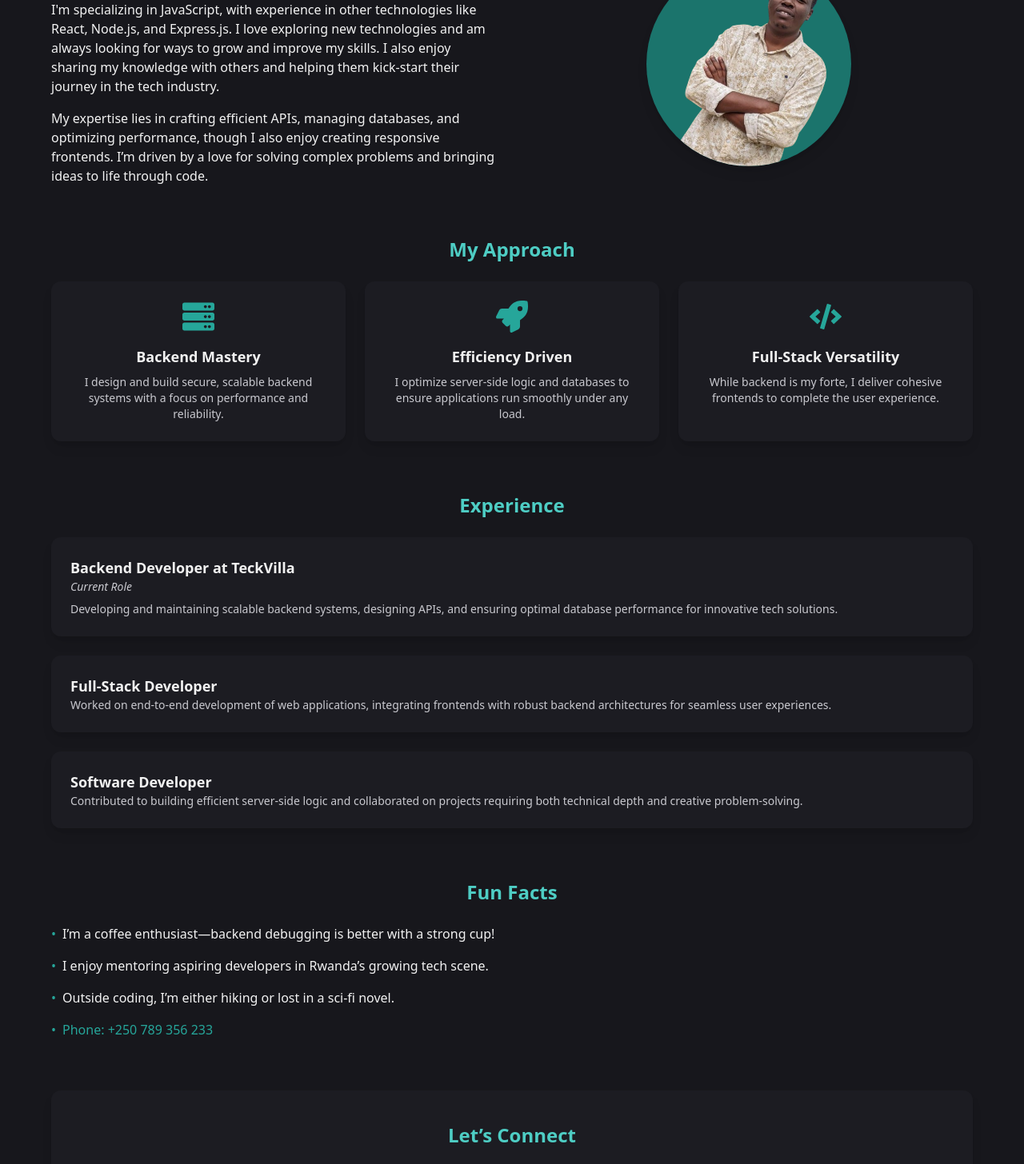
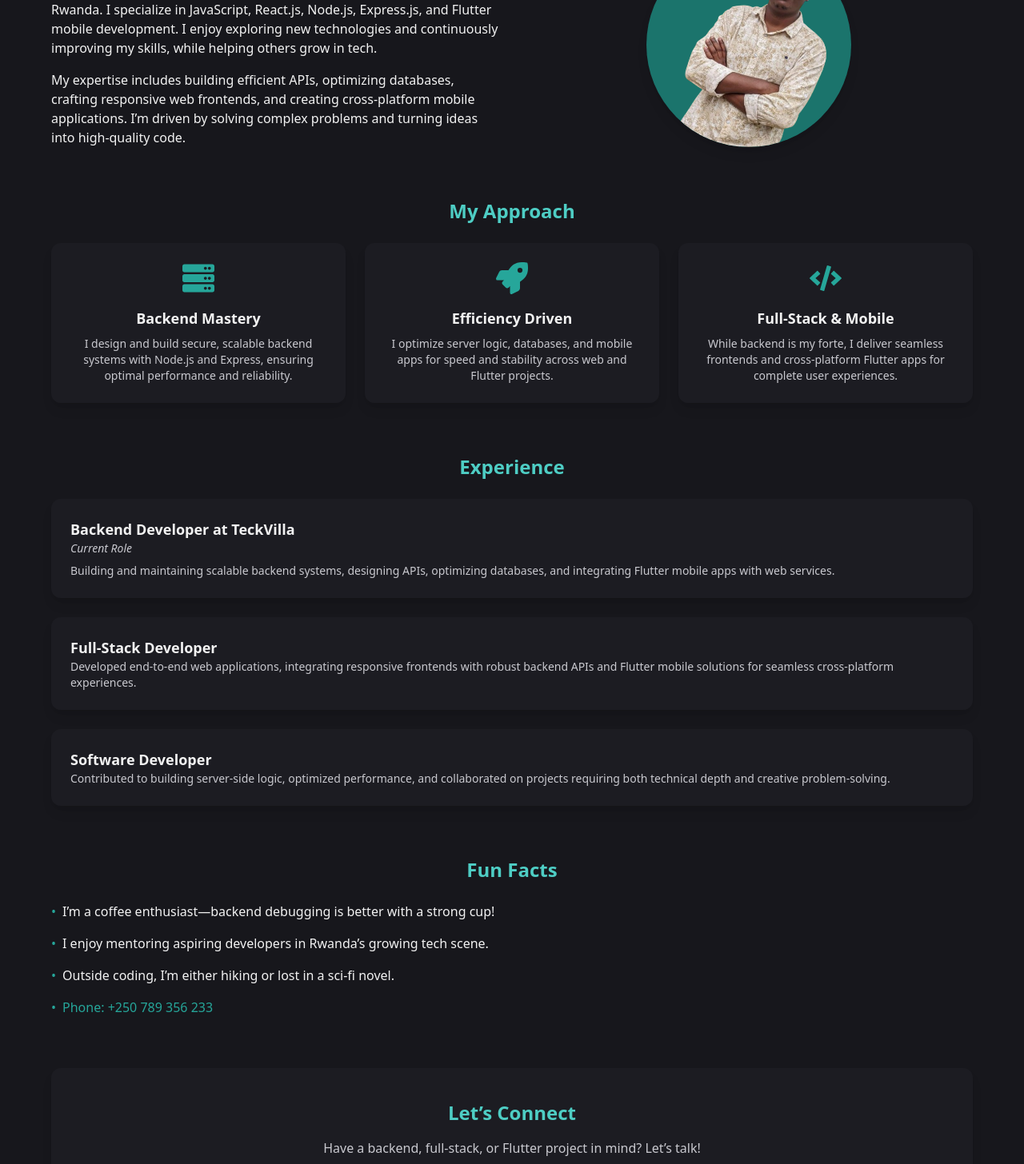
Before and after one commit to dushimec/dushime-portfolio, a React (Vite) app: page /about in a window 1280 px wide. Shown: the part 280-1736 px from the top of the page at 80% size. Built offline with nearby package versions, Linux system fonts and the light colour scheme.

Commit message:
about page updated

```diff
--- a/src/Pages/About/About.jsx
+++ b/src/Pages/About/About.jsx
@@ -15,13 +15,10 @@ const About = () => {
           <div className="space-y-4">
             <h2 className="text-xl md:text-2xl font-bold text-teal-light">Who I Am</h2>
             <p className="text-sm md:text-base">
-              I’m DUSHIME Christian, a Backend development, based in
-              Kigali, Rwanda. I'm specializing in JavaScript, with experience in other technologies like React, Node.js, and Express.js. I love exploring new technologies and am always looking for ways to grow and improve my skills. I also enjoy sharing my knowledge with others and helping them kick-start their journey in the tech industry.
+              I’m DUSHIME Christian, a backend and full-stack developer based in Kigali, Rwanda. I specialize in JavaScript, React.js, Node.js, Express.js, and Flutter mobile development. I enjoy exploring new technologies and continuously improving my skills, while helping others grow in tech.
             </p>
             <p className="text-sm md:text-base">
-              My expertise lies in crafting efficient APIs, managing databases, and optimizing performance, though I
-              also enjoy creating responsive frontends. I’m driven by a love for solving complex problems and bringing
-              ideas to life through code.
+              My expertise includes building efficient APIs, optimizing databases, crafting responsive web frontends, and creating cross-platform mobile applications. I’m driven by solving complex problems and turning ideas into high-quality code.
             </p>
           </div>
           <div className="flex justify-center">
@@ -39,21 +36,21 @@ const About = () => {
               <FaServer className="w-10 h-10 mx-auto mb-4 text-teal" />
               <h3 className="text-lg font-semibold mb-2 text-foreground">Backend Mastery</h3>
               <p className="text-sm text-muted-foreground">
-                I design and build secure, scalable backend systems with a focus on performance and reliability.
+                I design and build secure, scalable backend systems with Node.js and Express, ensuring optimal performance and reliability.
               </p>
             </div>
             <div className="bg-card p-6 rounded-lg shadow-lg text-center">
               <FaRocket className="w-10 h-10 mx-auto mb-4 text-teal" />
               <h3 className="text-lg font-semibold mb-2 text-foreground">Efficiency Driven</h3>
               <p className="text-sm text-muted-foreground">
-                I optimize server-side logic and databases to ensure applications run smoothly under any load.
+                I optimize server logic, databases, and mobile apps for speed and stability across web and Flutter projects.
               </p>
             </div>
             <div className="bg-card p-6 rounded-lg shadow-lg text-center">
               <FaCode className="w-10 h-10 mx-auto mb-4 text-teal" />
-              <h3 className="text-lg font-semibold mb-2 text-foreground">Full-Stack Versatility</h3>
+              <h3 className="text-lg font-semibold mb-2 text-foreground">Full-Stack & Mobile</h3>
               <p className="text-sm text-muted-foreground">
-                While backend is my forte, I deliver cohesive frontends to complete the user experience.
+                While backend is my forte, I deliver seamless frontends and cross-platform Flutter apps for complete user experiences.
               </p>
             </div>
           </div>
@@ -67,22 +64,19 @@ const About = () => {
               <h3 className="text-lg font-semibold text-foreground">Backend Developer at TeckVilla</h3>
               <p className="text-sm text-muted-foreground italic">Current Role</p>
               <p className="text-sm text-muted-foreground mt-2">
-                Developing and maintaining scalable backend systems, designing APIs, and ensuring optimal database
-                performance for innovative tech solutions.
+                Building and maintaining scalable backend systems, designing APIs, optimizing databases, and integrating Flutter mobile apps with web services.
               </p>
             </div>
             <div className="bg-card p-6 rounded-lg shadow-lg">
               <h3 className="text-lg font-semibold text-foreground">Full-Stack Developer</h3>
               <p className="text-sm text-muted-foreground">
-                Worked on end-to-end development of web applications, integrating frontends with robust backend
-                architectures for seamless user experiences.
+                Developed end-to-end web applications, integrating responsive frontends with robust backend APIs and Flutter mobile solutions for seamless cross-platform experiences.
               </p>
             </div>
             <div className="bg-card p-6 rounded-lg shadow-lg">
               <h3 className="text-lg font-semibold text-foreground">Software Developer</h3>
               <p className="text-sm text-muted-foreground">
-                Contributed to building efficient server-side logic and collaborated on projects requiring both
-                technical depth and creative problem-solving.
+                Contributed to building server-side logic, optimized performance, and collaborated on projects requiring both technical depth and creative problem-solving.
               </p>
             </div>
           </div>
@@ -122,7 +116,7 @@ const About = () => {
         <div className="text-center bg-card py-10 px-6 rounded-xl shadow-lg">
           <h2 className="text-xl md:text-2xl font-bold mb-4 text-teal-light">Let’s Connect</h2>
           <p className="text-muted-foreground mb-6 max-w-2xl mx-auto">
-            Got a backend challenge or full-stack project in mind? Let’s talk!
+            Have a backend, full-stack, or Flutter project in mind? Let’s talk!
           </p>
           <a
             href="https://mail.google.com/mail/?view=cm&fs=1&to=dushimec515@gmail.com"
```
